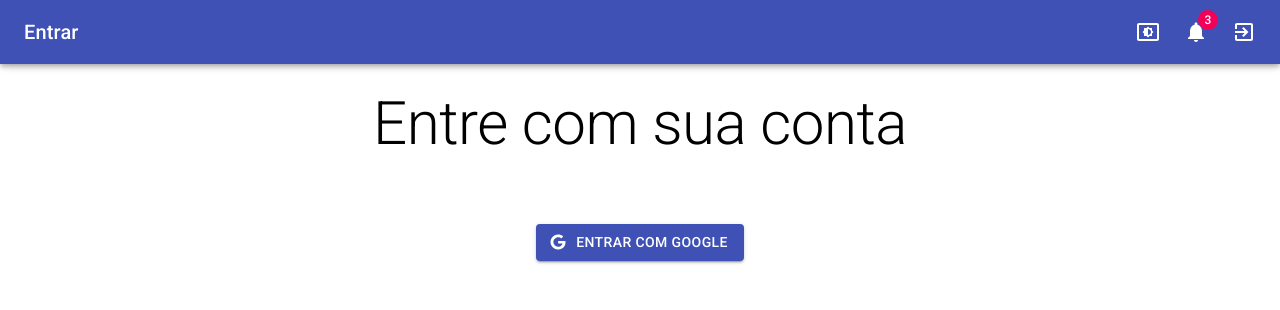
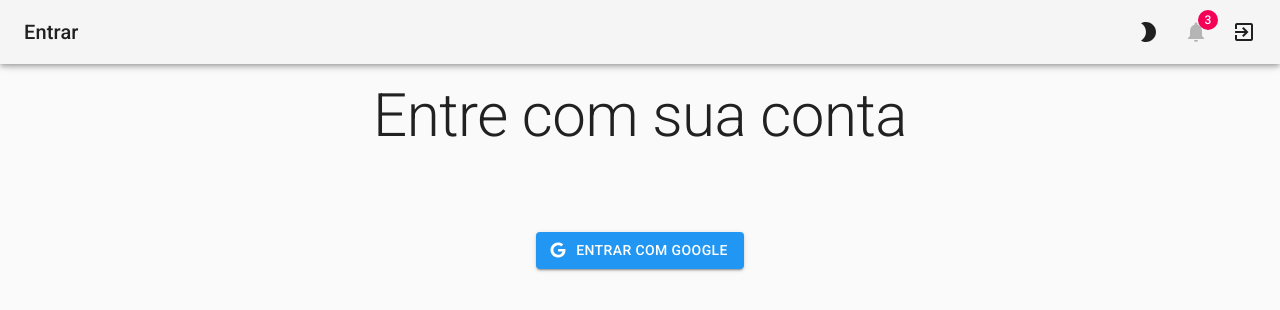
Before and after one commit to mdmundo/front-david, a React (Create React App) app: page / in a window 1280 px wide. Before the commit this address led to /login. Shown: the top 310 px of the page. Built offline with nearby package versions, Linux system fonts and the light colour scheme.

Commit message:
dark mode and themming

```diff
--- a/src/App.js
+++ b/src/App.js
@@ -1,4 +1,4 @@
-import React, { useEffect, useReducer } from "react";
+import React, { useEffect, useReducer, useMemo } from "react";
 import { Router, navigate } from "@reach/router";
 import axios from "axios";
 import storage from "localforage";
@@ -6,17 +6,23 @@ import Login from "./login";
 import Clients from "./clients";
 import Debts from "./debts";
 import Auth from "./auth";
-import AppContext from "./context";
+import AppContext, { ThemeContext } from "./context";
+import { ThemeProvider, createTheme } from "@material-ui/core/styles";
+import CssBaseline from "@material-ui/core/CssBaseline";
+import useMediaQuery from "@material-ui/core/useMediaQuery";
 
 const update = (state, update) => update;
 const url = "https://0l5ox8r4.anyfiddle.run";
 
 const App = () => {
+  const prefersDarkMode = useMediaQuery("(prefers-color-scheme: dark)");
+  const [isDark, setDark] = useReducer(update);
+
   const [instance, dispatchInstance] = useReducer(update);
 
   useEffect(() => {
     storage.getItem("token").then((token) => {
-      if (token) {
+      if (token)
         dispatchInstance(
           axios.create({
             baseURL: url,
@@ -24,20 +30,41 @@ const App = () => {
           })
         );
       navigate("/clients");
-      } else {
-        navigate("/login");
-      }
     });
   }, []);
 
+  useEffect(() => {
+    setDark(prefersDarkMode);
+  }, [prefersDarkMode]);
+
+  const theme = useMemo(
+    () =>
+      createTheme({
+        palette: {
+          type: isDark ? "dark" : "light",
+          primary: {
+            dark: "#1769aa",
+            main: "#2196f3",
+            light: "#4dabf5",
+          },
+        },
+      }),
+    [isDark]
+  );
+
   return (
     <AppContext.Provider value={{ axios: instance, dispatchInstance, url }}>
+      <ThemeContext.Provider value={{ isDark, setDark }}>
+        <ThemeProvider theme={theme}>
+          <CssBaseline />
           <Router>
-        <Login path="login" />
+            <Login path="/" />
             <Clients path="clients" />
             <Debts path="clients/:id" />
             <Auth path="auth" />
           </Router>
+        </ThemeProvider>
+      </ThemeContext.Provider>
     </AppContext.Provider>
   );
 };
--- a/src/common/AppBar.js
+++ b/src/common/AppBar.js
@@ -1,14 +1,20 @@
-import React from "react";
+import { useContext } from "react";
 import { makeStyles } from "@material-ui/core";
+import storage from "localforage";
+import { navigate } from "@reach/router";
+import axios from "axios";
 import AppBar from "@material-ui/core/AppBar";
 import Toolbar from "@material-ui/core/Toolbar";
 import IconButton from "@material-ui/core/IconButton";
+import Tooltip from "@material-ui/core/Tooltip";
 import Typography from "@material-ui/core/Typography";
 import Badge from "@material-ui/core/Badge";
 import NotificationsIcon from "@material-ui/icons/Notifications";
-import SettingsBrightnessIcon from "@material-ui/icons/SettingsBrightness";
+import Brightness2Icon from "@material-ui/icons/Brightness2";
+import Brightness5Icon from "@material-ui/icons/Brightness5";
 import ExitToAppIcon from "@material-ui/icons/ExitToApp";
 import Container from "@material-ui/core/Container";
+import AppContext, { ThemeContext } from "../context";
 
 const useStyles = makeStyles((theme) => ({
   grow: {
@@ -21,33 +27,53 @@ const useStyles = makeStyles((theme) => ({
 }));
 
 const LocalAppBar = ({ title, Component }) => {
+  const { dispatchInstance, url } = useContext(AppContext);
+  const { isDark, setDark } = useContext(ThemeContext);
   const classes = useStyles();
 
   return (
     <>
-      <AppBar>
+      <AppBar color="default">
         <Toolbar>
           <Typography variant="h6" noWrap>
             {title}
           </Typography>
           <div className={classes.grow} />
-          <IconButton color="inherit">
-            <SettingsBrightnessIcon />
+          <Tooltip title={isDark ? "Claridade" : "Escuridão"}>
+            <IconButton
+              color="inherit"
+              onClick={() => {
+                setDark(!isDark);
+              }}
+            >
+              {isDark ? <Brightness5Icon /> : <Brightness2Icon />}
             </IconButton>
-          <IconButton color="inherit">
+          </Tooltip>
+          <Tooltip title="Notificações">
+            <IconButton color="inherit" disabled>
               <Badge badgeContent={3} color="secondary">
                 <NotificationsIcon />
               </Badge>
             </IconButton>
+          </Tooltip>
+          <Tooltip title="Sair">
             <IconButton
               edge="end"
               color="inherit"
-            // onClick={() => {
-            //   navigate(`/clients/1`);
-            // }}
+              onClick={() => {
+                storage.removeItem("token").then(() => {
+                  dispatchInstance(
+                    axios.create({
+                      baseURL: url,
+                    })
+                  );
+                  navigate("/");
+                });
+              }}
             >
               <ExitToAppIcon />
             </IconButton>
+          </Tooltip>
         </Toolbar>
       </AppBar>
       <Container className={classes.table} maxWidth="md">
--- a/src/context.js
+++ b/src/context.js
@@ -1,5 +1,6 @@
 import { createContext } from "react";
 
 const AppContext = createContext();
+const ThemeContext = createContext();
 
-export { AppContext as default };
+export { AppContext as default, ThemeContext };
--- a/src/login/index.js
+++ b/src/login/index.js
@@ -17,7 +17,7 @@ const Login = () => {
         Component: (
           <Grid
             container
-            spacing={8}
+            spacing={10}
             direction="column"
             justifyContent="center"
             alignItems="center"
```
Lines whose indentation alone changed are shown as unchanged.
